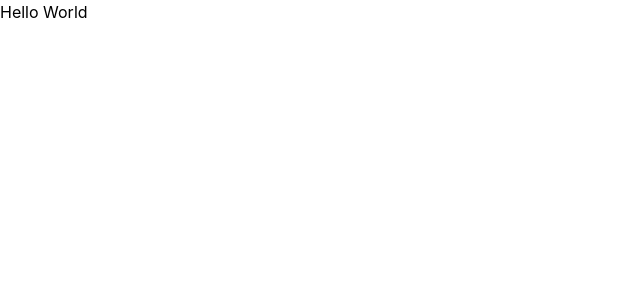
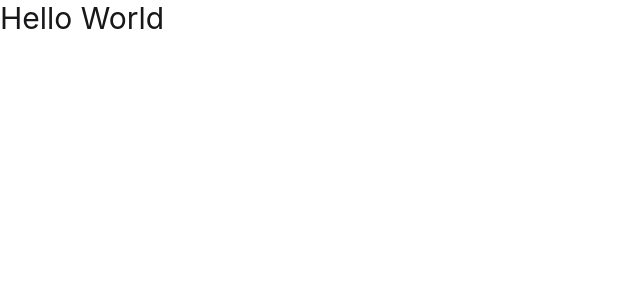
Before and after one commit to twinkle-mahato/DevTinder_Frontend_Project, a React (Vite) app: page / in a window 1280 px wide. Shown: the top 300 px of the page, without its empty margins (0-640 px from the left). Built offline with nearby package versions, Linux system fonts and the light colour scheme.

Commit message:
Installed daisy ui

```diff
--- a/package.json
+++ b/package.json
@@ -21,6 +21,7 @@
     "@types/react-dom": "^19.2.3",
     "@vitejs/plugin-react": "^5.1.1",
     "babel-plugin-react-compiler": "^1.0.0",
+    "daisyui": "^5.5.19",
     "eslint": "^9.39.1",
     "eslint-plugin-react-hooks": "^7.0.1",
     "eslint-plugin-react-refresh": "^0.4.24",
--- a/src/App.jsx
+++ b/src/App.jsx
@@ -1,7 +1,7 @@
 function App() {
   return (
     <>
-      <h1>Hello World</h1>
+      <h1 className="text-3xl">Hello World</h1>
     </>
   );
 }
--- a/src/index.css
+++ b/src/index.css
@@ -1 +1,2 @@
 @import "tailwindcss";
+@plugin "daisyui";
```
Also changed, not shown: 2 other files (tests, documents, lock files or other folders).
